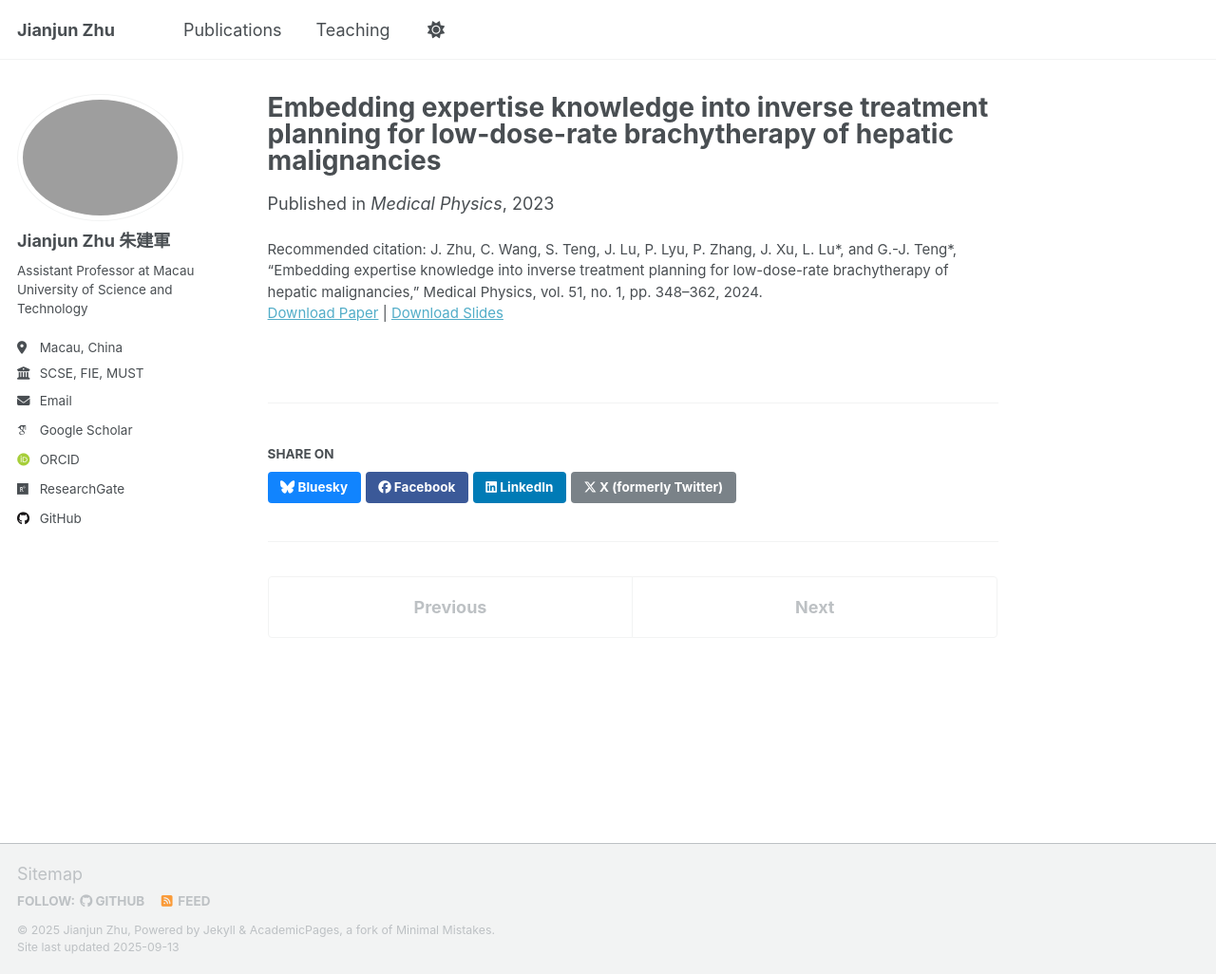
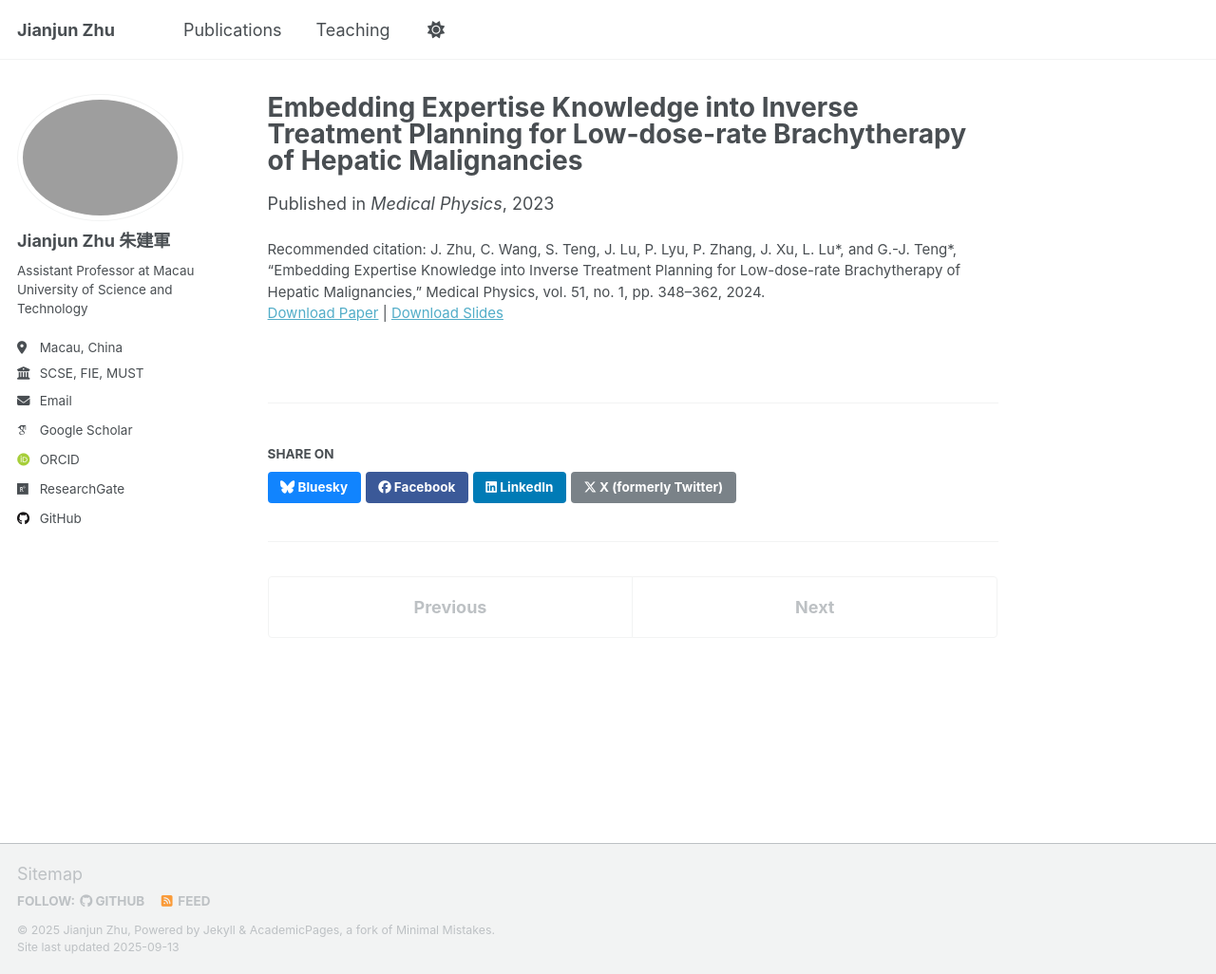
Before and after one commit to JianjunZhu/JianjunZhu.github.io, a Jekyll site: the page built from _publications/2023-MP.md, in a window 1280 px wide and 1026 px high. Shown: the whole window at 95% size. Built offline with Jekyll 4.4.1, drawn with Linux system fonts in a browser that asks for light colours; some web fonts are replaced; a script that is not in the unit is left out.

Commit message:
Update 2023-MP.md

```diff
--- a/_publications/2023-MP.md
+++ b/_publications/2023-MP.md
@@ -1,5 +1,5 @@
 ---
-title: "Embedding expertise knowledge into inverse treatment planning for low-dose-rate brachytherapy of hepatic malignancies"
+title: "Embedding Expertise Knowledge into Inverse Treatment Planning for Low-dose-rate Brachytherapy of Hepatic Malignancies"
 collection: publications
 category: manuscripts
 permalink: /publication/2023-MP
@@ -8,5 +8,5 @@ date: 2023-07-20
 venue: 'Medical Physics'
 slidesurl: ''
 paperurl: 'https://aapm.onlinelibrary.wiley.com/doi/abs/10.1002/mp.16627'
-citation: 'J. Zhu, C. Wang, S. Teng, J. Lu, P. Lyu, P. Zhang, J. Xu, L. Lu*, and G.-J. Teng*, “Embedding expertise knowledge into inverse treatment planning for low-dose-rate brachytherapy of hepatic malignancies,” Medical Physics, vol. 51, no. 1, pp. 348–362, 2024.'
+citation: 'J. Zhu, C. Wang, S. Teng, J. Lu, P. Lyu, P. Zhang, J. Xu, L. Lu*, and G.-J. Teng*, “Embedding Expertise Knowledge into Inverse Treatment Planning for Low-dose-rate Brachytherapy of Hepatic Malignancies,” Medical Physics, vol. 51, no. 1, pp. 348–362, 2024.'
 ---
```
